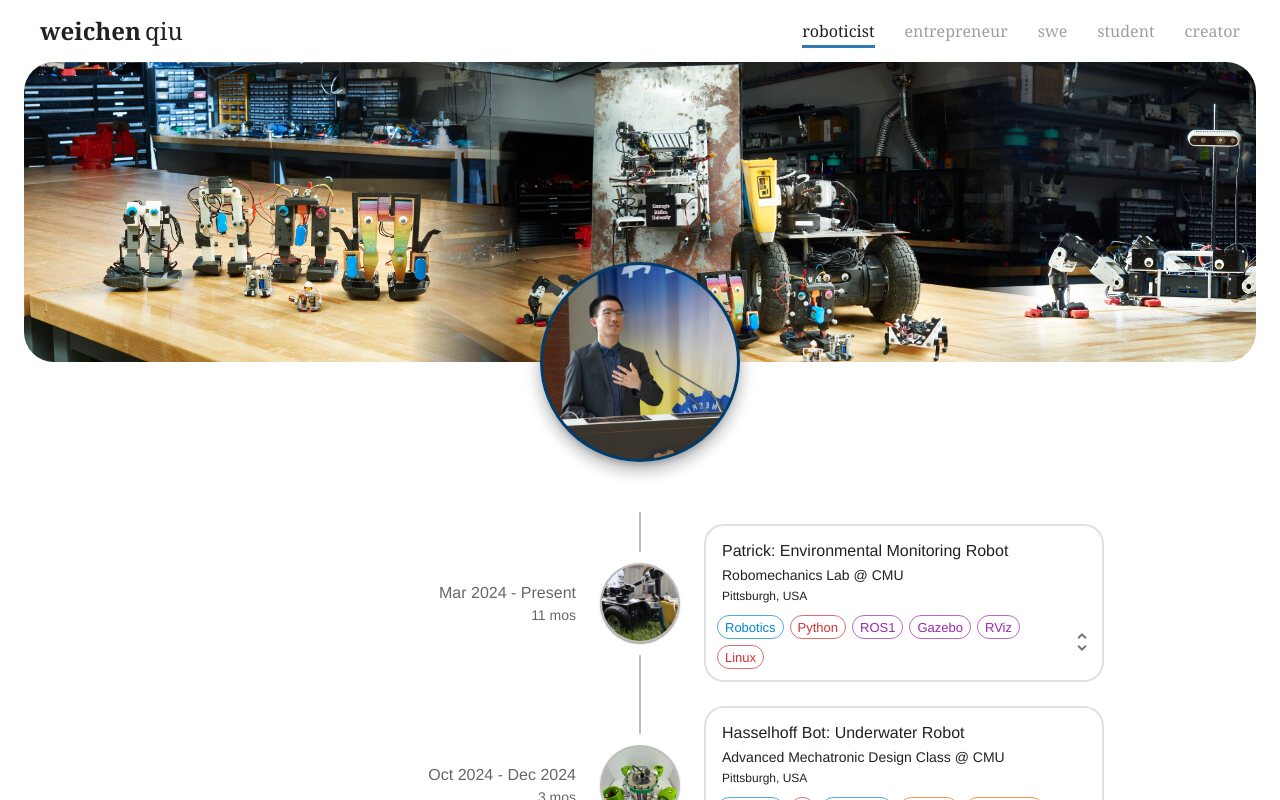
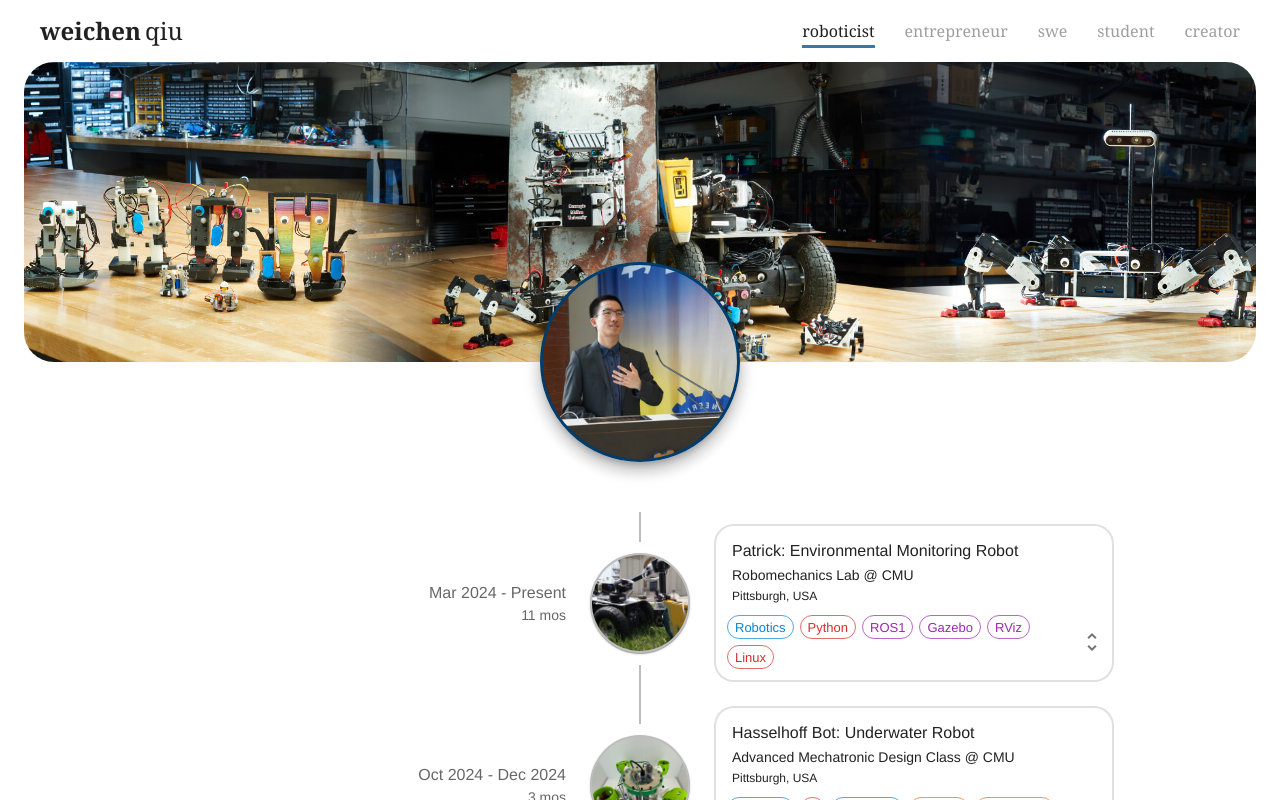
Before and after one commit to w3ichen/weichen.fyi, a Next.js app: page / in a window 1280 px wide. Shown: the top 800 px of the page. Built offline with nearby package versions, Linux system fonts and the light colour scheme.

Commit message:
Make timeline dot larger and center background image

```diff
--- a/src/components/HeroImage/HomeHeroImage.tsx
+++ b/src/components/HeroImage/HomeHeroImage.tsx
@@ -35,6 +35,7 @@ const ProfileImage = styled("div")(
     border: `3px solid ${theme!.palette.primary.dark}`,
     backgroundImage: `url(${src})`, // Transition needs to be background-image
     backgroundSize: "cover",
+    backgroundPosition: "center",
     "&:hover": {
       // On hover, increase the shadow
       boxShadow: theme!.shadows[20],
@@ -56,6 +57,7 @@ const CoverImage = styled("div")(({ src }: { theme?: Theme; src: string }) => ({
 
   // Smooth transition
   backgroundImage: `url(${src})`, // Transition needs to be background-image
+  backgroundPosition: "center",
   transition: IMG_TRANSITION,
   WebkitTransition: IMG_TRANSITION,
   MozTransition: IMG_TRANSITION,
--- a/src/components/Timeline/TimelineEntry.tsx
+++ b/src/components/Timeline/TimelineEntry.tsx
@@ -14,18 +14,35 @@ const dateFormatter = new Intl.DateTimeFormat("en-US", {
   month: "short",
   year: "numeric",
 });
-const DOT_SIZE = 80;
+const DOT_SIZE_LG = 100; // Large screens
+const DOT_SIZE_SM = 80; // Small screens
 const SMALL_DOT_SIZE = 12; // Default small dot width
 const LEFT_WIDTH_SM = "21vw"; // For small screens, force the width to be 20vw
 
-const StyledTimelineDot = styled(TimelineDot)(({}) => ({
+const StyledTimelineDot = styled(TimelineDot)(({ theme }) => ({
   overflow: "hidden",
-  width: DOT_SIZE + "px",
-  height: DOT_SIZE + "px",
   display: "flex",
   justifyContent: "center",
   alignItems: "center",
+  // Make dot larger on bigger screens
+  width: DOT_SIZE_LG + "px",
+  height: DOT_SIZE_LG + "px",
+  [theme.breakpoints.down("sm")]: {
+    width: DOT_SIZE_SM + "px",
+    height: DOT_SIZE_SM + "px",
+  },
 }));
+const DotImg = styled("img")(({ theme }) => ({
+  // -4px to make the image slightly smaller than the dot
+  // Make dot larger on bigger screens
+  width: DOT_SIZE_LG - 4 + "px",
+  height: DOT_SIZE_LG - 4 + "px",
+  [theme.breakpoints.down("sm")]: {
+    width: DOT_SIZE_SM - 4 + "px",
+    height: DOT_SIZE_SM - 4 + "px",
+  },
+}));
+
 const OppositeContent = styled(TimelineOppositeContent)(({ theme }) => ({
   margin: "auto 0",
   paddingRight: theme.spacing(3),
@@ -86,16 +103,11 @@ export default function TimelineEntry(props: TimelineDetail) {
         <TimelineConnector />
         {!!logo ? (
           <StyledTimelineDot>
-            <img
-              src={logo}
-              alt={company}
-              // -4px to make the image slightly smaller than the dot
-              width={DOT_SIZE - 4 + "px"}
-              height={DOT_SIZE - 4 + "px"}
-            />
+            <DotImg src={logo} alt={company} />
           </StyledTimelineDot>
         ) : (
-          <TimelineDot sx={{ mx: (DOT_SIZE - SMALL_DOT_SIZE) / 2 + "px" }} />
+          // Calculate margin to center the small dot
+          <TimelineDot sx={{ mx: (DOT_SIZE_SM - SMALL_DOT_SIZE) / 2 + "px" }} />
         )}
 
         <TimelineConnector />
```
